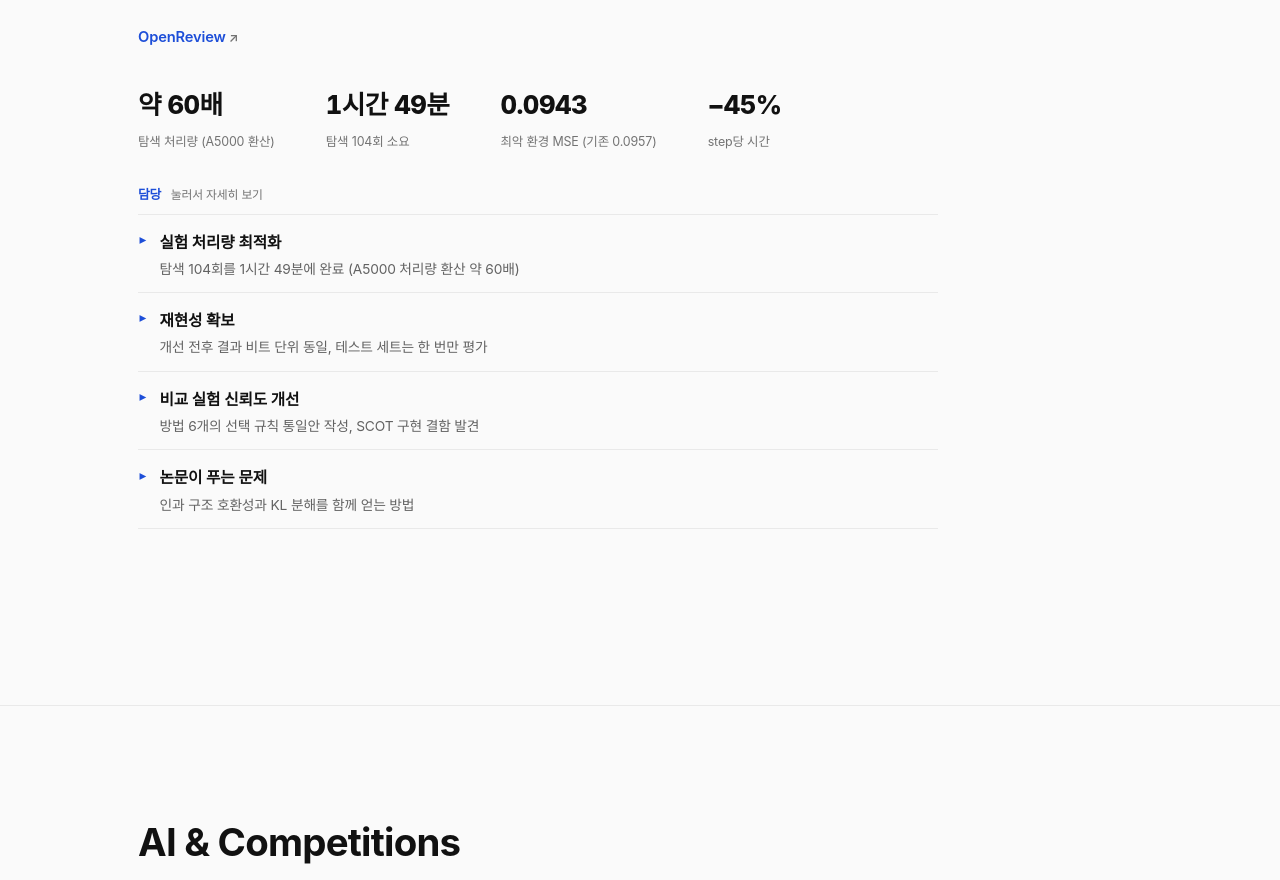
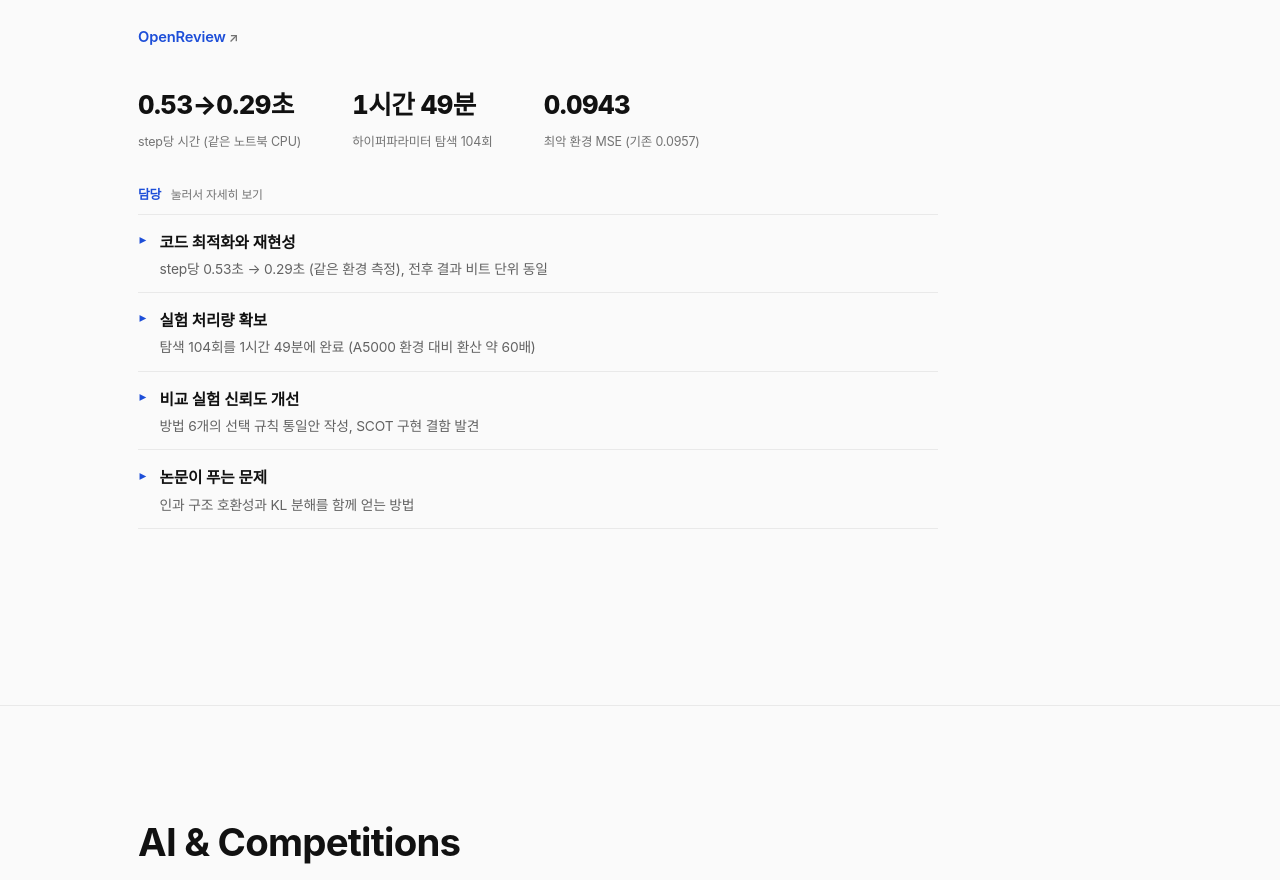
Before and after one commit to Jinpop/Jinpop.github.io, a plain HTML site: page index.html in a window 1280 px wide. Shown: the part 4243-5123 px from the top of the page. Drawn offline with Linux system fonts and the light colour scheme; a web font is replaced by a local one.

Commit message:
exoDRO: 코드 최적화(같은 환경 측정)와 실험 처리량(하드웨어 환산 60배)을 분리, 수치 칸에서 60배 제외
Co-Authored-By: Claude Opus 5.5 <noreply@anthropic.com>

```diff
--- a/index.html
+++ b/index.html
@@ -572,21 +572,20 @@ figcaption{margin-top:.85rem;font-size:.85rem;color:var(--fg-3);max-width:52ch}
         </p>
         <div class="case-body">
           <dl class="kmetrics">
-            <div><dt>탐색 처리량 (A5000 환산)</dt><dd>약 60배</dd></div>
-            <div><dt>탐색 104회 소요</dt><dd>1시간 49분</dd></div>
+            <div><dt>step당 시간 (같은 노트북 CPU)</dt><dd>0.53→0.29초</dd></div>
+            <div><dt>하이퍼파라미터 탐색 104회</dt><dd>1시간 49분</dd></div>
             <div><dt>최악 환경 MSE (기존 0.0957)</dt><dd>0.0943</dd></div>
-            <div><dt>step당 시간</dt><dd>−45%</dd></div>
           </dl>
 
           <div class="more">
             <p class="more-head">담당<span>눌러서 자세히 보기</span></p>
+            <details class="item">
+              <summary><span class="i-t">코드 최적화와 재현성</span><span class="i-r">step당 0.53초 → 0.29초 (같은 환경 측정), 전후 결과 비트 단위 동일</span></summary>
+              <div class="i-b"><p>학습 코드의 상태 복사와 중복 계산을 걷어내고 스레드를 1개로 고정해 step당 시간을 0.53초에서 0.29초로 줄였습니다. 같은 노트북 CPU에서 전후를 측정한 값입니다.</p><p>개선 전후 학습 로그와 모델 파라미터가 비트 단위로 같은 것을 확인해, 속도만 바뀌고 결과는 그대로임을 보였습니다.</p></div>
+            </details>
             <details class="item" id="exo-speed">
-              <summary><span class="i-t">실험 처리량 최적화</span><span class="i-r">탐색 104회를 1시간 49분에 완료 (A5000 처리량 환산 약 60배)</span></summary>
-              <div class="i-b"><p>연구실 A5000 GPU는 step당 1.9초에 동시 4개가 한계여서 실험 일정의 병목이었습니다. 팀에 클라우드 GPU(Vast.ai)를 먼저 제안하고, 대여부터 환경 구성까지 담은 사용 가이드를 만들어 배포했습니다.</p><p>제 실험은 모델이 작아 GPU로는 빨라지지 않는다는 것을 프로파일링으로 확인하고, 192코어 CPU 인스턴스에서 처리량이 가장 큰 동시 실행 수(96개)를 측정으로 골랐습니다. 학습 코드의 상태 복사와 중복 계산을 걷어내고 스레드를 1개로 고정해 step당 시간도 0.53초에서 0.29초로 줄였습니다(노트북 CPU 기준).</p><p>그 결과 하이퍼파라미터 탐색 104회를 1시간 49분에 끝냈습니다. 기존 A5000 환경의 측정 처리량으로 환산한 예상 소요 시간(약 110시간) 대비 약&nbsp;60배이고, 코드 개선 몫을 빼도 약&nbsp;40배입니다.</p></div>
-            </details>
-            <details class="item">
-              <summary><span class="i-t">재현성 확보</span><span class="i-r">개선 전후 결과 비트 단위 동일, 테스트 세트는 한 번만 평가</span></summary>
-              <div class="i-b"><p>코드를 고친 뒤 개선 전후 학습 로그와 모델 파라미터가 비트 단위로 같은 것을 확인했습니다. 탐색으로 최악 환경 OOD 검증 MSE를 0.09567에서 0.09429로 낮췄고, 테스트 세트는 선택을 확정한 뒤 한&nbsp;번만 평가했습니다.</p></div>
+              <summary><span class="i-t">실험 처리량 확보</span><span class="i-r">탐색 104회를 1시간 49분에 완료 (A5000 환경 대비 환산 약 60배)</span></summary>
+              <div class="i-b"><p>연구실 A5000 GPU는 step당 1.9초에 동시 4개가 한계여서 실험 일정의 병목이었습니다. 팀에 클라우드 GPU(Vast.ai)를 먼저 제안하고, 대여부터 환경 구성까지 담은 사용 가이드를 만들어 배포했습니다.</p><p>제 실험은 모델이 작아 GPU로는 빨라지지 않는다는 것을 프로파일링으로 확인하고, 192코어 CPU 인스턴스에서 처리량이 가장 큰 동시 실행 수(96개)를 측정으로 골랐습니다. 이렇게 하이퍼파라미터 탐색 104회를 1시간 49분에 끝냈습니다. 기존 A5000 환경의 측정 처리량으로 환산한 예상 소요 시간(약 110시간) 대비 약&nbsp;60배이고, 코드 개선 몫을 빼도 약&nbsp;40배입니다. 서로 다른 하드웨어를 비교한 환산값입니다.</p><p>탐색으로 최악 환경 OOD 검증 MSE를 0.09567에서 0.09429로 낮췄고, 테스트 세트는 선택을 확정한 뒤 한&nbsp;번만 평가했습니다.</p></div>
             </details>
             <details class="item">
               <summary><span class="i-t">비교 실험 신뢰도 개선</span><span class="i-r">방법 6개의 선택 규칙 통일안 작성, SCOT 구현 결함 발견</span></summary>
```
